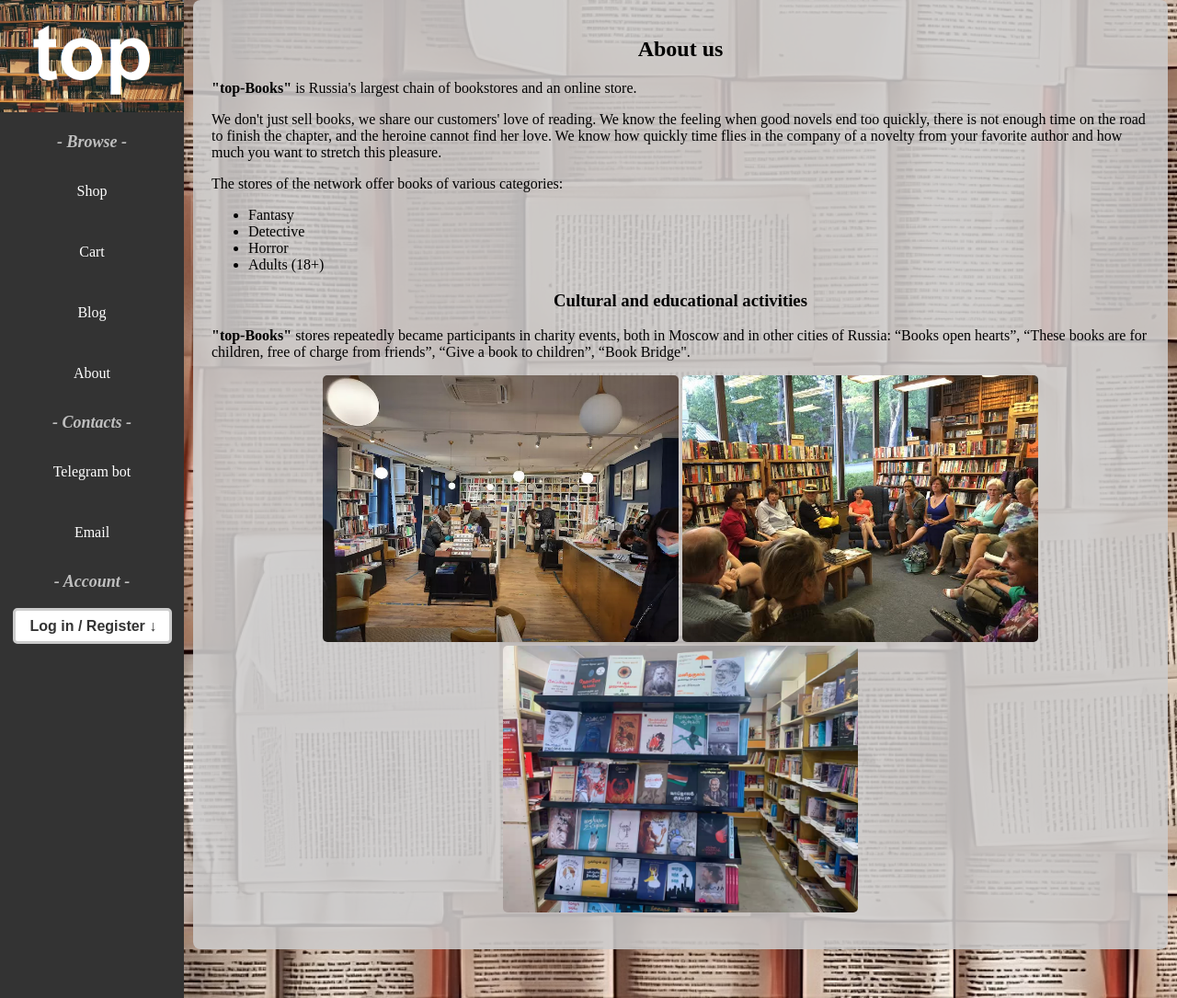
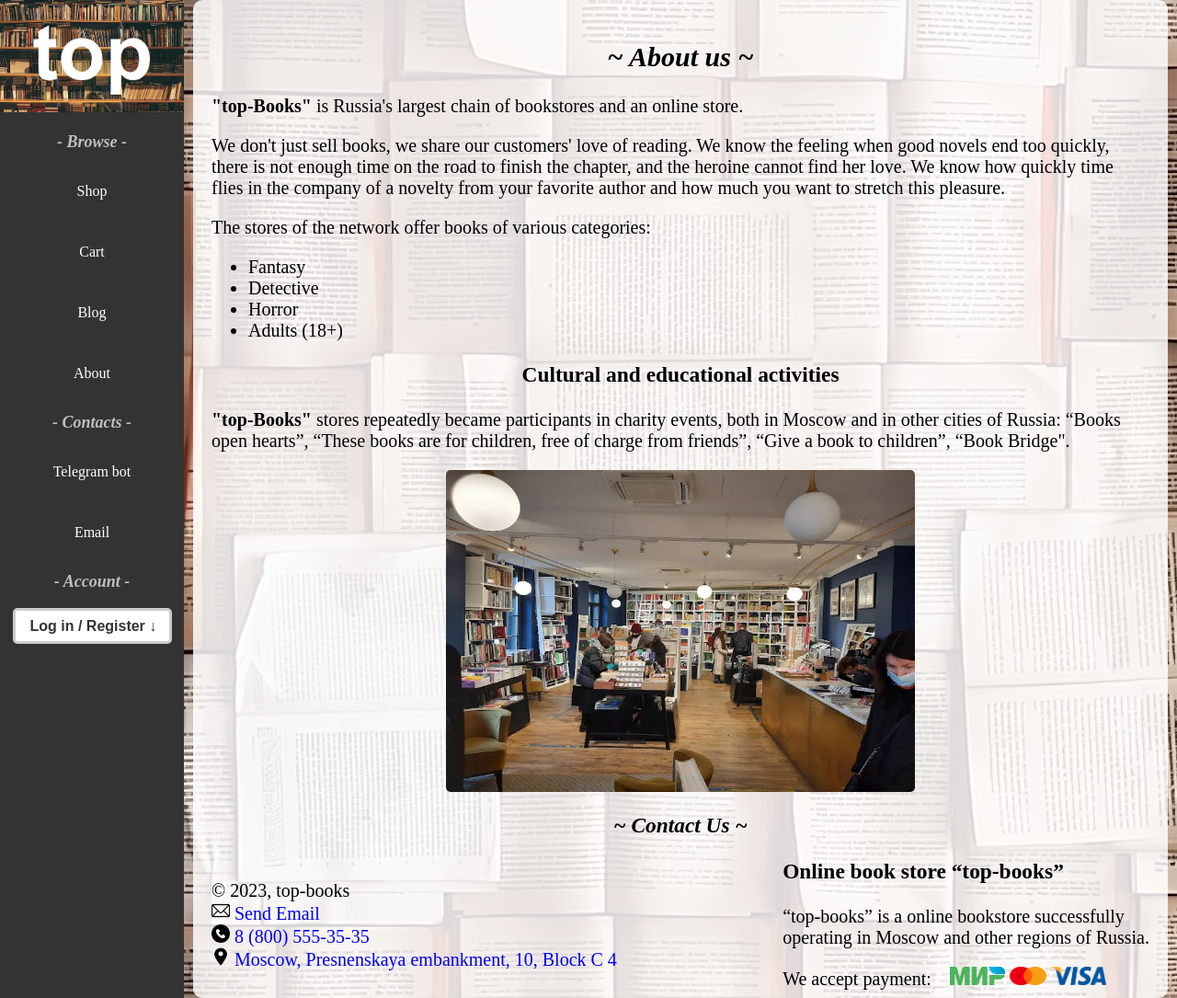
Before and after one commit to KnightOfMelons/Graduation-Project-Django, a Django app: page /about/ in a window 1280 px wide. Shown: the whole page at 92% size. Run offline with Django 4.2, Linux system fonts and the light colour scheme.

Commit message:
Added slider (JS) at About page and a few more information about store

```diff
--- a/static/css/style.css
+++ b/static/css/style.css
@@ -239,16 +239,6 @@
     box-shadow: 0 0 10px rgba(0,0,0,0.3);
   }
 
-  .aboutBackground {
-    background-color: #cccbcbe1;
-    margin-left: 210px;
-    margin-right: 10px;
-    height: auto;
-    padding: 20px;
-    border-radius: 8px;
-    opacity: 0.99;
-  }
-
   .imgAbout {
     border-radius: 5px;
     max-width: 450px;
@@ -355,7 +345,7 @@
   cursor: pointer;
 }
 
-.cartbackground, .detailsBackground {
+.cartbackground, .detailsBackground, .aboutBackground {
   max-width: 1300.400px;
   height: 100%;
   background-color: rgba(255, 255, 255, 0.837);
@@ -364,6 +354,11 @@
   padding: 20px;
   opacity: 0.999;
   border-radius: 10px;
+}
+
+.aboutBackground {
+    height: 1045px;
+    font-size: 20px;
 }
 
 .hr-shadow {
@@ -376,15 +371,37 @@
 }
 
 .cartParts {
-  text-align: center;
+    text-align: center;
 }
 
 .cartPartsInside {
-  display: inline-block;
-  width: 16%;
-  text-align: center;
+    display: inline-block;
+    width: 16%;
+    text-align: center;
 }
 
 .descriptionDetails{
     font-size: 1.2rem;
 }
+
+.slider {
+    margin-left: 25%;
+    position: relative;
+    width: 50%;
+    height: 350px;
+    overflow: hidden;
+    border-radius: 5px;
+}
+
+.slide {
+    position: absolute;
+    text-align: center;
+    width: 100%;
+    height: 100%;
+    opacity: 0;
+    transition: opacity 1s;
+}
+
+.slide:first-child {
+    opacity: 1;
+}
--- /dev/null
+++ b/static/js/about.js
@@ -0,0 +1,11 @@
+let currentIndex = 0;
+const slides = document.querySelectorAll('.slide');
+const slideInterval = 3000;
+
+function changeSlide() {
+  slides[currentIndex].style.opacity = 0;
+  currentIndex = (currentIndex + 1) % slides.length;
+  slides[currentIndex].style.opacity = 1;
+}
+
+setInterval(changeSlide, slideInterval);
--- a/templates/about.html
+++ b/templates/about.html
@@ -7,7 +7,7 @@
 
 {% block container %}
     <div class="aboutBackground">
-        <h2 style="text-align: center;">About us</h2>
+        <h2 style="text-align: center; font-style: oblique; font-weight: bold;">~ About us ~</h2>
 
         <p><span style="font-weight: bold;">"top-Books"</span> is Russia's largest chain of bookstores and an online store.</p>
 
@@ -30,10 +30,45 @@
             “These books are for children, free of charge from friends”, “Give a book to children”, “Book Bridge".
         </p>
 
-    <p style="text-align: center;">
-        <img src="{% static 'images/about-1.png' %}" class="imgAbout">
-        <img src="{% static 'images/about-2.png' %}" class="imgAbout">
-        <img src="{% static 'images/about-3.png' %}" class="imgAbout">
+        <div class="slider">
+          <img src="{% static 'images/about-1.png' %}" alt="Изображение 1" class="slide">
+          <img src="{% static 'images/about-2.png' %}" alt="Изображение 2" class="slide">
+          <img src="{% static 'images/about-3.png' %}" alt="Изображение 3" class="slide">
+        </div>
+
+        <h3 style="text-align: center; font-style: oblique; font-weight: bold;">~ Contact Us ~</h3>
+
+        <div style="float: left;">
+            <br>
+            © 2023, top-books
+            <br>
+            <a style="text-decoration: none;" href="mailto: public-chosen@7nk3toj3.mailosaur.net">
+                <img src="{% static 'images/ICONemail.png' %}" width="20" height="20"/> Send Email
+            </a>
+            <br>
+            <a style="text-decoration: none;" href="tel:88005553535">
+                <img src="{% static 'images/ICONphone.png' %}" width="20" height="20"/> 8 (800) 555-35-35
+            </a>
+            <br>
+            <a target="_blank" style="text-decoration: none;" href="https://maps.app.goo.gl/V3wqX7C3CTQRmXQe6">
+                <img src="{% static 'images/ICONmaps.png' %}" width="20" height="20"/> Moscow, Presnenskaya embankment, 10, Block C 4
+            </a>
+        </div>
+
+        <div style="float: right;">
+            <h3 style="margin-top: 0px;">Online book store “top-books”</h3>
+
+            <p>“top-books” is a online bookstore successfully <br>
+                operating in Moscow and other regions of Russia.</p>
+
+            <p style="margin-bottom: 0px;">We accept payment:
+                <img src="{% static 'images/ICONmir.png' %}" width="60" height="20" style="margin-left: 15px;">
+                <img src="{% static 'images/ICONmastercard.png' %}" width="40" height="20">
+                <img src="{% static 'images/ICONvisa.png' %}" width="60" height="20">
             </p>
         </div>
+    </div>
+
+<script src="{% static 'js/about.js'%}"></script>
+
 {% endblock container %}
--- a/templates/shop/history.html
+++ b/templates/shop/history.html
@@ -11,13 +11,13 @@
 
     <p style="text-align: center;"><a href="{% url 'cart_view' %}">Back to Cart</a></p>
 
-    <hr>
+    <hr class="hr-shadow">
 
     <div class="row">
-        <h4 style="text-align: center;">Data | Amount</h4>
+        <h3 style="text-align: center;">Data | Amount</h3>
     </div>
 
-    <hr>
+    <hr class="hr-shadow">
 
     <div class="row">
         {% for i in history %}
```
Also changed, not shown: db.sqlite3, static/images/ICONemail.png (added), static/images/ICONmaps.png (added), static/images/ICONmastercard.png (added), static/images/ICONmir.png (added), static/images/ICONphone.png (added), static/images/ICONvisa.png (added). Lines whose indentation alone changed are shown as unchanged.
